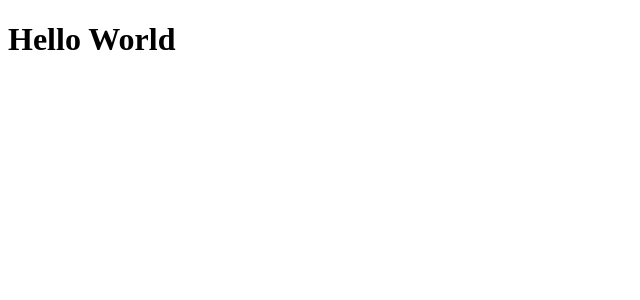
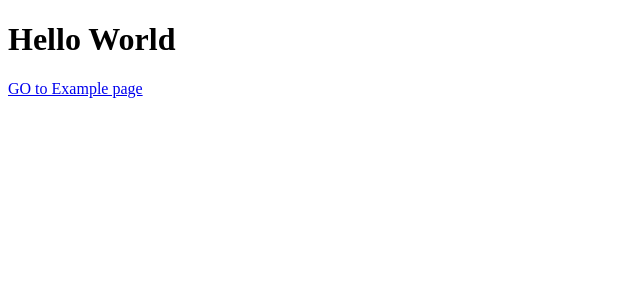
Before and after one commit to gianlucasudano/web-dev-lab, a React (Vite) app: page / in a window 1280 px wide. Shown: the top 300 px of the page, without its empty margins (0-640 px from the left). Built offline with nearby package versions, Linux system fonts and the light colour scheme.

Commit message:
minor fixes: Readme, Home page, package.json

```diff
--- a/package.json
+++ b/package.json
@@ -1,7 +1,7 @@
 {
   "name": "web-dev-lab",
   "private": true,
-  "version": "1.0.0",
+  "version": "1.0.1",
   "type": "module",
   "scripts": {
     "dev": "vite",
--- a/src/pages/Home/Home.tsx
+++ b/src/pages/Home/Home.tsx
@@ -1,5 +1,12 @@
+import { Link } from 'react-router-dom';
+
 function Home() {
-  return <h1>Hello World</h1>;
+  return (
+    <>
+      <h1>Hello World</h1>
+      <Link to="/example">GO to Example page</Link>
+    </>
+  );
 }
 
 export default Home;
```
Also changed, not shown: 2 other files (tests, documents, lock files or other folders).
